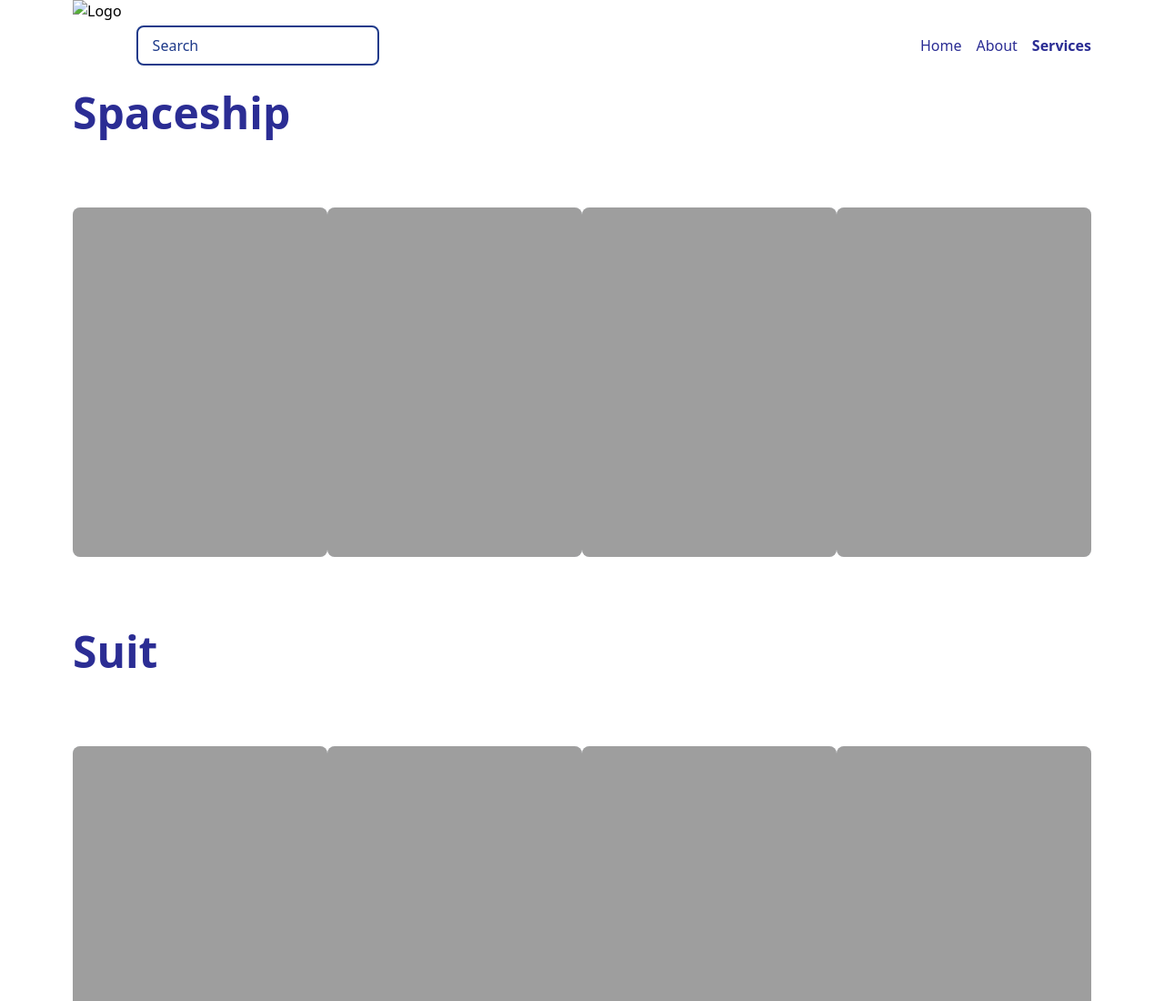
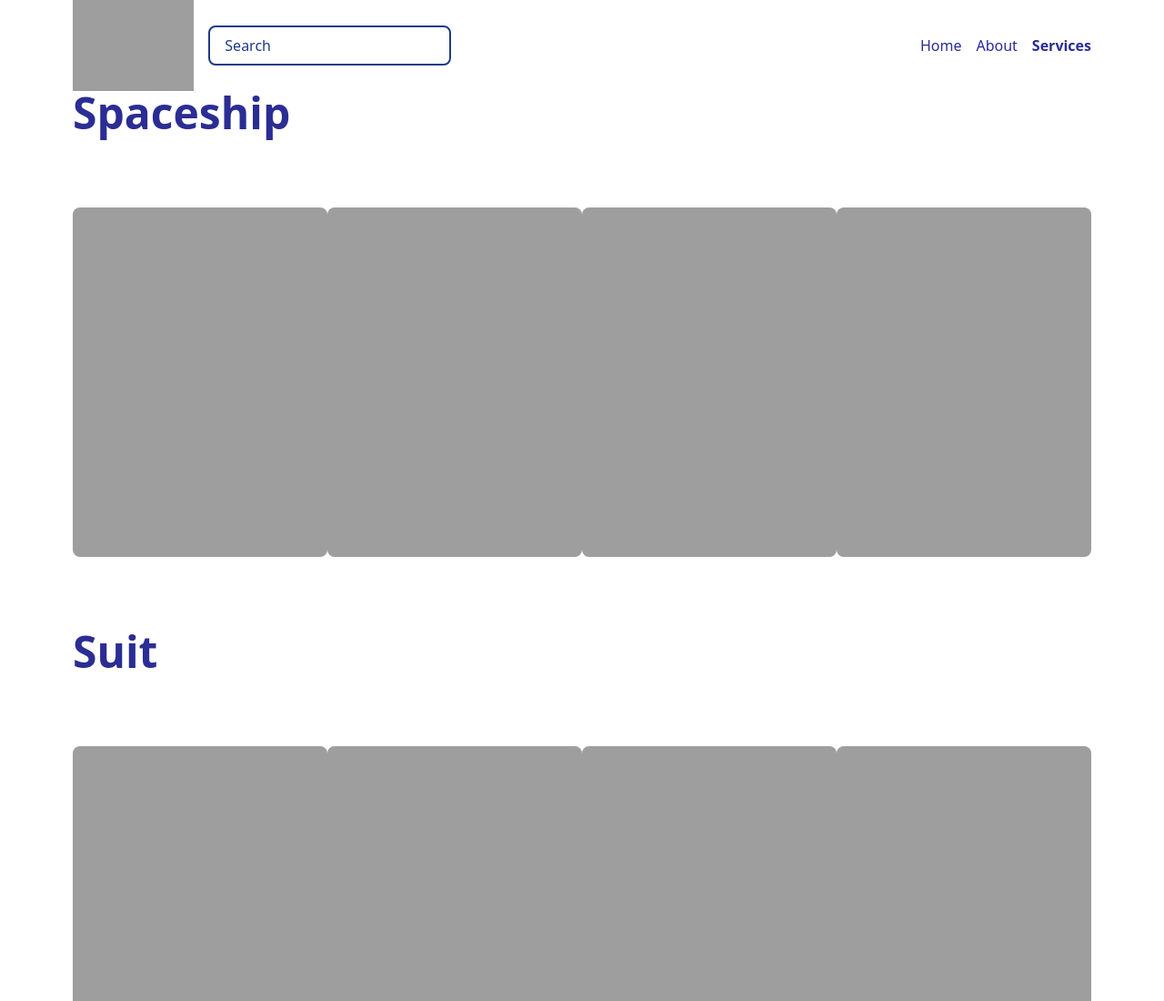
Before and after one commit to Sokkhann/web-mini-project, a plain HTML site: page pages/service.html in a window 1280 px wide. Shown: the top 1100 px of the page at 91% size. Drawn offline with nearby package versions, Linux system fonts and the light colour scheme; the site is published under a folder, as on GitHub Pages, so addresses that start at the root find nothing.

Commit message:
change image path

```diff
--- a/pages/service.html
+++ b/pages/service.html
@@ -15,7 +15,7 @@
       <section class="flex items-center">
           <!-- Logo -->
           <div class="mr-4">
-            <img src="/asset/logo.png" alt="Logo" class="h-[100px]">
+            <img src="../asset/logo.png" alt="Logo" class="h-[100px]">
         </div>
           <!-- Search Area -->
           <div>
```
Also changed, not shown: pages/about.html (+2 -2 lines).
